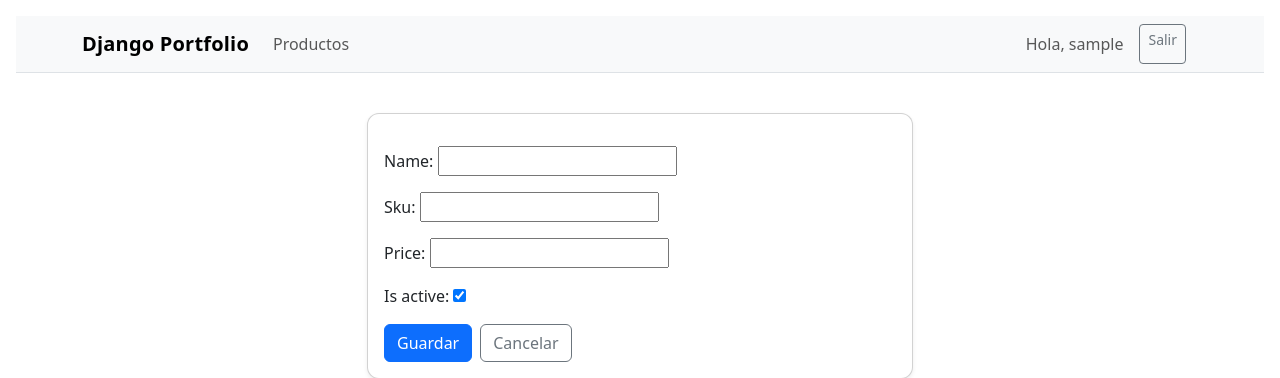
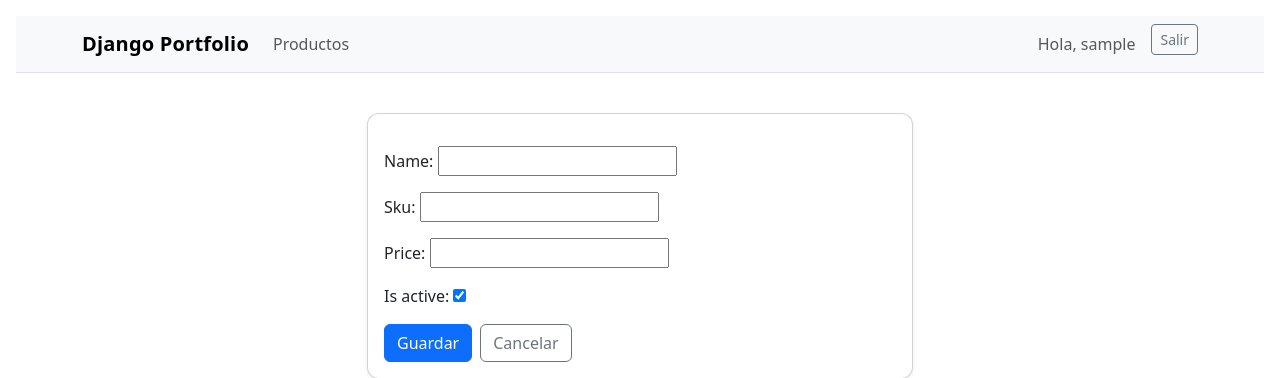
Before and after one commit to toffycaluga/evaluacion_portafolio_6_python, a Django app: page /catalog/products/create/ in a window 1280 px wide. Shown: the top 378 px of the page. Run offline with Django 5.2, Linux system fonts and the light colour scheme; the visitor is signed in with stand-in values (Sample User, id 1); parts of the project's set-up code (start-up, migrations or seed data) failed here and were passed over.

Commit message:
fix: se repara logout

```diff
--- a/catalog/views.py
+++ b/catalog/views.py
@@ -4,6 +4,7 @@ from django.contrib.auth.decorators import login_required, permission_required
 from django.shortcuts import redirect, get_object_or_404
 from django.urls import reverse_lazy
 from django.views.generic import TemplateView, ListView, CreateView, UpdateView, DeleteView
+from django.contrib.auth.models import Group
 
 from django.contrib.auth.forms import UserCreationForm
 from django.shortcuts import render
@@ -68,7 +69,9 @@ def register(request):
     if request.method == "POST":
         form = UserCreationForm(request.POST)
         if form.is_valid():
-            form.save()
+            user = form.save()
+            readers, _ = Group.objects.get_or_create(name="Readers")
+            user.groups.add(readers)
             messages.success(request, "Cuenta creada. Ahora puedes iniciar sesión.")
             return redirect("login")
     else:
--- a/templates/base.html
+++ b/templates/base.html
@@ -1,35 +1,56 @@
-<!doctype html>
+<!DOCTYPE html>
 <html lang="es" data-bs-theme="light">
   <head>
     <meta charset="utf-8" />
     <title>{% block title %}Portafolio Django{% endblock %}</title>
     <meta name="viewport" content="width=device-width, initial-scale=1" />
     <!-- Bootstrap 5 CDN -->
-  <link href="https://cdn.jsdelivr.net/npm/bootstrap@5.3.3/dist/css/bootstrap.min.css" rel="stylesheet">
+    <link
+      href="https://cdn.jsdelivr.net/npm/bootstrap@5.3.3/dist/css/bootstrap.min.css"
+      rel="stylesheet"
+    />
     <link rel="stylesheet" href="/static/css/styles.css" />
   </head>
   <body>
     <!-- NAVBAR -->
     <nav class="navbar navbar-expand-lg bg-body-tertiary border-bottom">
       <div class="container">
-      <a class="navbar-brand fw-semibold" href="{% url 'home' %}">Django Portfolio</a>
-      <button class="navbar-toggler" type="button" data-bs-toggle="collapse" data-bs-target="#mainNav">
+        <a class="navbar-brand fw-semibold" href="{% url 'home' %}"
+          >Django Portfolio</a
+        >
+        <button
+          class="navbar-toggler"
+          type="button"
+          data-bs-toggle="collapse"
+          data-bs-target="#mainNav"
+        >
           <span class="navbar-toggler-icon"></span>
         </button>
         <div id="mainNav" class="collapse navbar-collapse">
           <ul class="navbar-nav me-auto">
             {% if user.is_authenticated %}
-            <li class="nav-item"><a class="nav-link" href="{% url 'product_list' %}">Productos</a></li>
+            <li class="nav-item">
+              <a class="nav-link" href="{% url 'product_list' %}">Productos</a>
+            </li>
             {% endif %}
           </ul>
           <div class="d-flex gap-2">
             {% if user.is_authenticated %}
             <span class="navbar-text me-2">Hola, {{ user.username }}</span>
-            <a class="btn btn-outline-secondary btn-sm" href="{% url 'logout' %}">Salir</a>
+
+            <form method="post" action="{% url 'logout' %}" class="d-inline">
+              {% csrf_token %}
+              <button type="submit" class="btn btn-outline-secondary btn-sm">
+                Salir
+              </button>
+            </form>
             {% else %}
-            <!-- BOTONES CLAROS DE ENTRADA/REGISTRO -->
-            <a class="btn btn-outline-primary btn-sm" href="{% url 'login' %}">Iniciar sesión</a>
-            <a class="btn btn-primary btn-sm" href="{% url 'register' %}">Registrarse</a>
+            <a class="btn btn-outline-primary btn-sm" href="{% url 'login' %}"
+              >Iniciar sesión</a
+            >
+            <a class="btn btn-primary btn-sm" href="{% url 'register' %}"
+              >Registrarse</a
+            >
             {% endif %}
           </div>
         </div>
@@ -38,20 +59,24 @@
 
     <!-- FLASH MESSAGES -->
     <div class="container mt-3">
-    {% if messages %}
-      {% for message in messages %}
-        <div class="alert alert-{{ message.tags|default:'info' }} alert-dismissible fade show" role="alert">
+      {% if messages %} {% for message in messages %}
+      <div
+        class="alert alert-{{ message.tags|default:'info' }} alert-dismissible fade show"
+        role="alert"
+      >
         {{ message }}
-          <button type="button" class="btn-close" data-bs-dismiss="alert" aria-label="Cerrar"></button>
+        <button
+          type="button"
+          class="btn-close"
+          data-bs-dismiss="alert"
+          aria-label="Cerrar"
+        ></button>
       </div>
-      {% endfor %}
-    {% endif %}
+      {% endfor %} {% endif %}
     </div>
 
     <!-- MAIN -->
-  <main class="container py-4">
-    {% block content %}{% endblock %}
-  </main>
+    <main class="container py-4">{% block content %}{% endblock %}</main>
 
     <!-- Bootstrap JS -->
     <script src="https://cdn.jsdelivr.net/npm/bootstrap@5.3.3/dist/js/bootstrap.bundle.min.js"></script>
```
Lines whose indentation alone changed are shown as unchanged.
